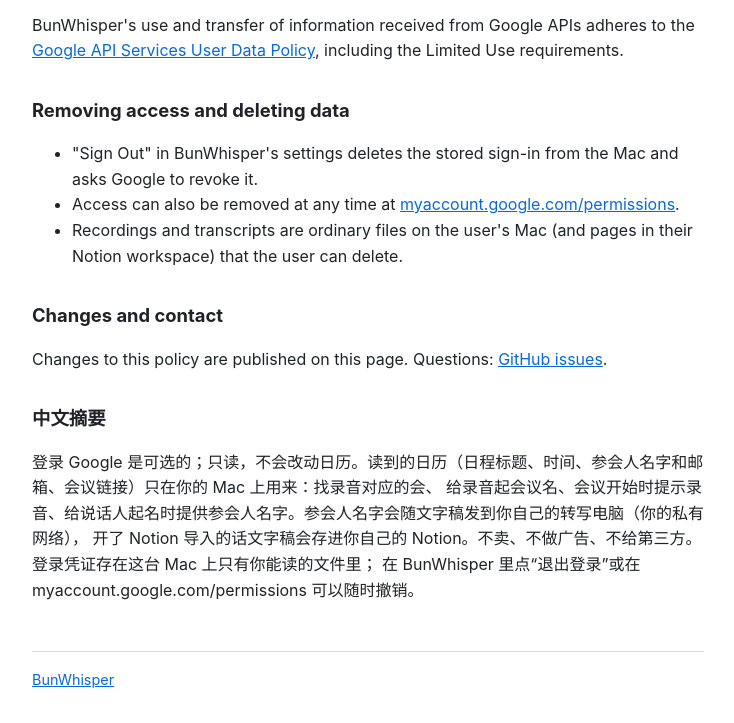
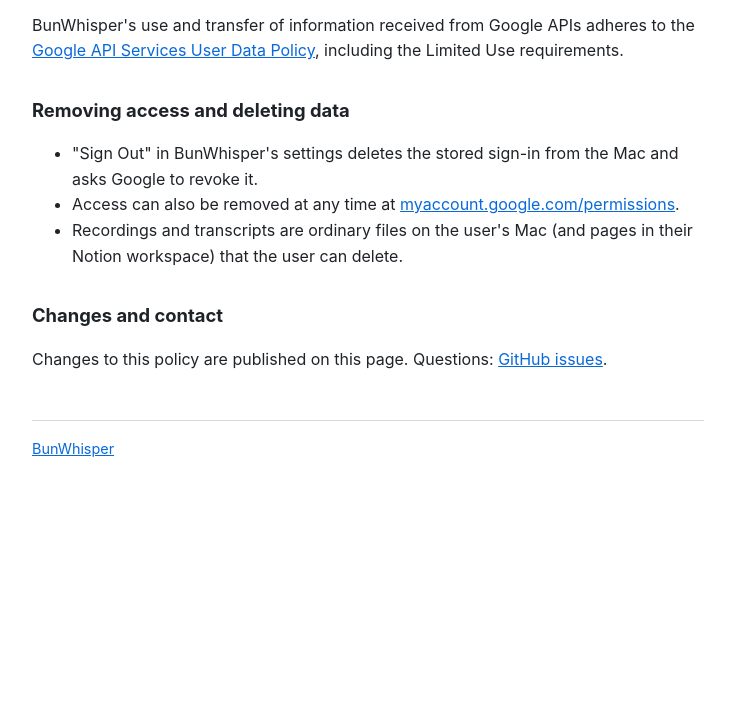
Before and after one commit to yf225/bunwhisper-site, a plain HTML site: page privacy.html in a window 1280 px wide. Shown: the part 1167-1890 px from the top of the page, without its empty margins (272-1006 px from the left). After the commit the page ends 1691 px from the top, so only its background shows below. Drawn offline with Linux system fonts and the light colour scheme.

Commit message:
English only
Co-Authored-By: Claude Opus 5.5 <noreply@anthropic.com>

```diff
--- a/privacy.html
+++ b/privacy.html
@@ -73,12 +73,6 @@
   <p>Changes to this policy are published on this page. Questions:
     <a href="https://github.com/yf225/bunwhisper-site/issues">GitHub issues</a>.</p>
 
-  <h2>中文摘要</h2>
-  <p>登录 Google 是可选的；只读，不会改动日历。读到的日历（日程标题、时间、参会人名字和邮箱、会议链接）只在你的 Mac 上用来：找录音对应的会、
-    给录音起会议名、会议开始时提示录音、给说话人起名时提供参会人名字。参会人名字会随文字稿发到你自己的转写电脑（你的私有网络），
-    开了 Notion 导入的话文字稿会存进你自己的 Notion。不卖、不做广告、不给第三方。登录凭证存在这台 Mac 上只有你能读的文件里；
-    在 BunWhisper 里点“退出登录”或在 myaccount.google.com/permissions 可以随时撤销。</p>
-
   <footer><a href="./">BunWhisper</a></footer>
 </main>
 </body>
```
Also changed, not shown: index.html (+0 -4 lines).
